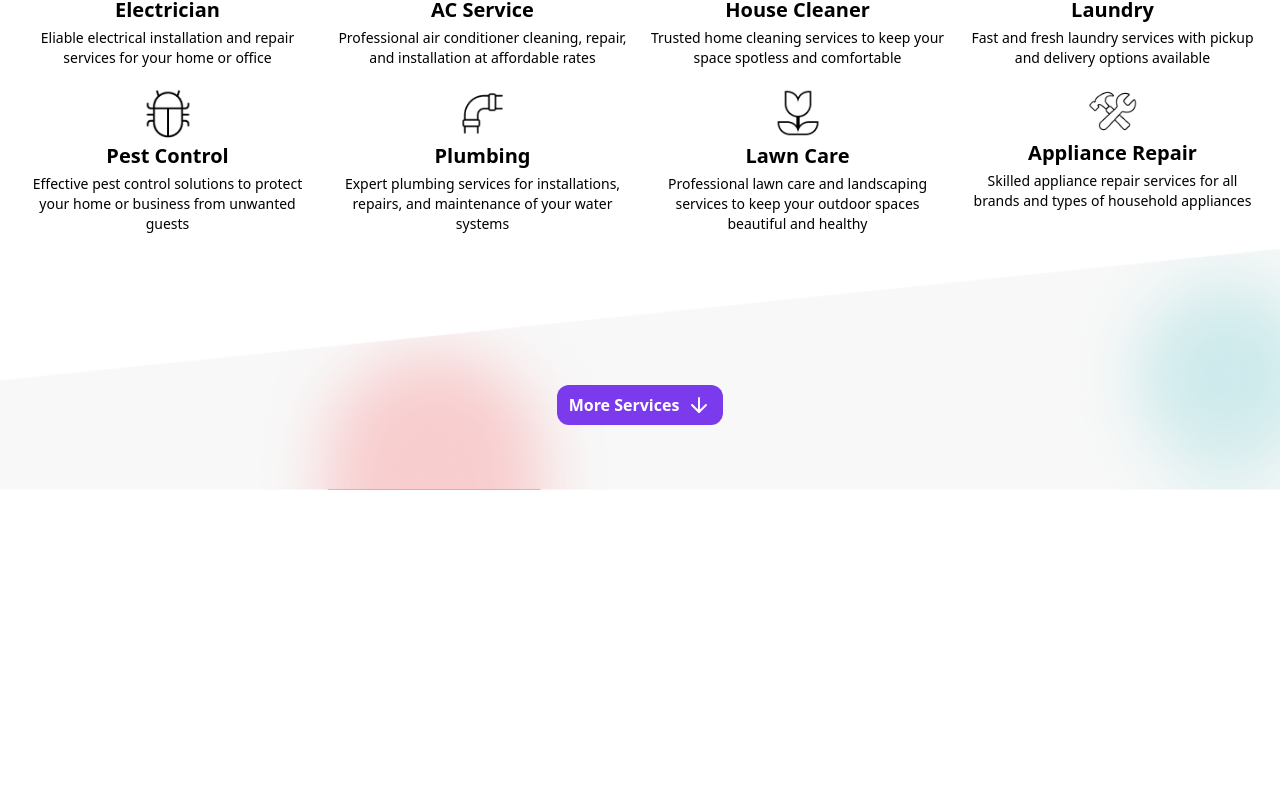
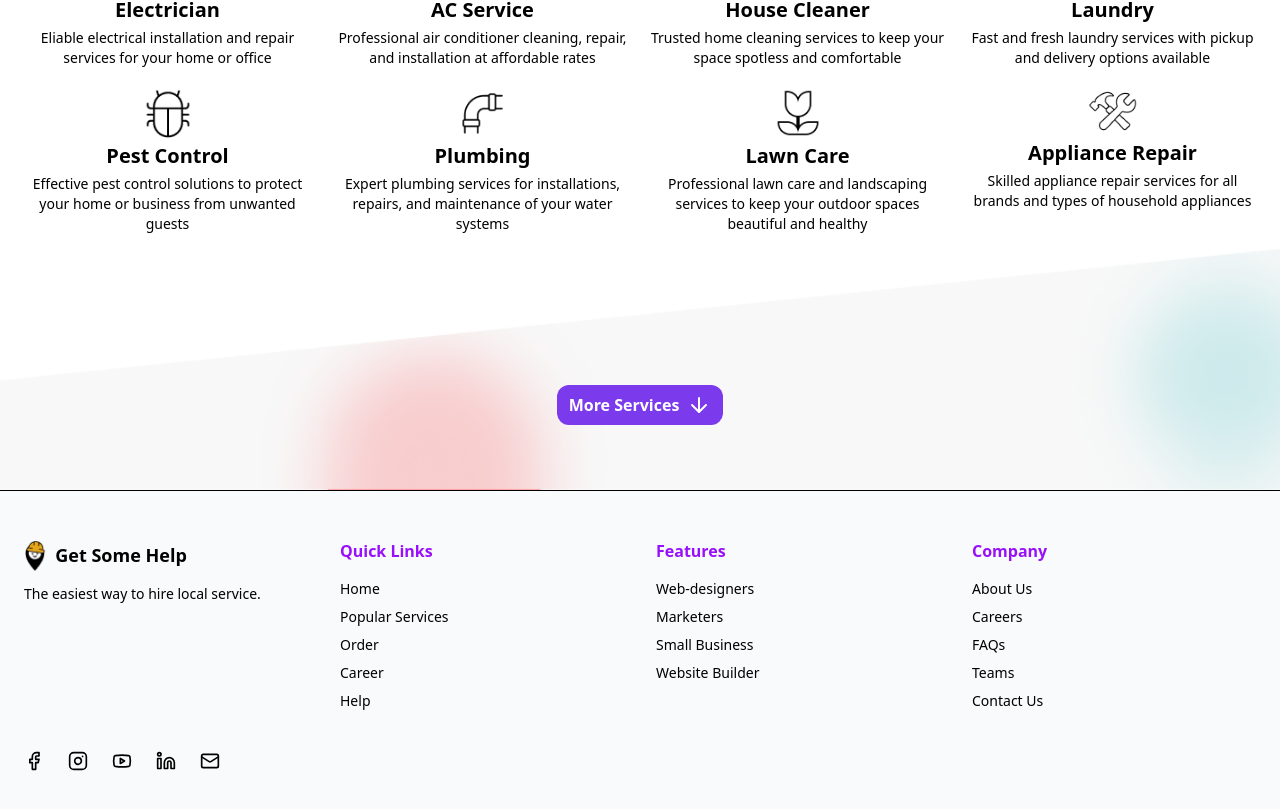
Before and after one commit to JasonEvan/GetSomeHelp, a React (Vite) app in the folder frontend/: page / in a window 1280 px wide. Shown: the part 1110-1919 px from the top of the page. Before the commit the page ends 1600 px from the top, so only its background shows below. Built offline with nearby package versions, Linux system fonts and the light colour scheme; no server answers.

Commit message:
add footer on home page

```diff
--- /dev/null
+++ b/frontend/src/layout/Footer.tsx
@@ -0,0 +1,135 @@
+import { Facebook, Instagram, Youtube, Linkedin, Mail } from "lucide-react";
+import { Link } from "react-router-dom";
+
+export default function Footer() {
+  return (
+    <footer className="bg-gray-50 border-t">
+      <div className="max-w-7xl mx-auto px-6 py-12">
+        <div className="grid grid-cols-1 md:grid-cols-4 gap-8">
+          <div>
+            <div className="flex items-center gap-2 mb-3">
+              <img
+                src="/img/icons/logo.png"
+                alt="Logo"
+                className="h-8 w-auto"
+              />
+              <Link to="/" className="text-lg font-semibold">
+                Get Some Help
+              </Link>
+            </div>
+
+            <p className="font-roboto font-normal text-[14px] text-black">
+              The easiest way to hire local service.
+            </p>
+          </div>
+
+          <div>
+            <h4 className="font-semibold mb-4 text-purple-600">Quick Links</h4>
+            <ul className="space-y-2 text-sm">
+              <li>
+                <a href="#" className="text-black hover:text-purple-600">
+                  Home
+                </a>
+              </li>
+              <li>
+                <a href="#" className="text-black hover:text-purple-600">
+                  Popular Services
+                </a>
+              </li>
+              <li>
+                <a href="#" className="text-black hover:text-purple-600">
+                  Order
+                </a>
+              </li>
+              <li>
+                <a href="#" className="text-black hover:text-purple-600">
+                  Career
+                </a>
+              </li>
+              <li>
+                <a href="#" className="text-black hover:text-purple-600">
+                  Help
+                </a>
+              </li>
+            </ul>
+          </div>
+
+          <div>
+            <h4 className="font-semibold mb-4 text-purple-600">Features</h4>
+            <ul className="space-y-2 text-sm">
+              <li>
+                <a href="#" className="text-black hover:text-purple-600">
+                  Web-designers
+                </a>
+              </li>
+              <li>
+                <a href="#" className="text-black hover:text-purple-600">
+                  Marketers
+                </a>
+              </li>
+              <li>
+                <a href="#" className="text-black hover:text-purple-600">
+                  Small Business
+                </a>
+              </li>
+              <li>
+                <a href="#" className="text-black hover:text-purple-600">
+                  Website Builder
+                </a>
+              </li>
+            </ul>
+          </div>
+
+          <div>
+            <h4 className="font-semibold mb-4 text-purple-600">Company</h4>
+            <ul className="space-y-2 text-sm">
+              <li>
+                <a href="#" className="text-black hover:text-purple-600">
+                  About Us
+                </a>
+              </li>
+              <li>
+                <a href="#" className="text-black hover:text-purple-600">
+                  Careers
+                </a>
+              </li>
+              <li>
+                <a href="#" className="text-black hover:text-purple-600">
+                  FAQs
+                </a>
+              </li>
+              <li>
+                <a href="#" className="text-black hover:text-purple-600">
+                  Teams
+                </a>
+              </li>
+              <li>
+                <a href="#" className="text-black hover:text-purple-600">
+                  Contact Us
+                </a>
+              </li>
+            </ul>
+          </div>
+        </div>
+
+        <div className="mt-10 flex justify-start gap-6 text-black">
+          <a href="#" className="hover:text-purple-600">
+            <Facebook size={20} />
+          </a>
+          <a href="#" className="hover:text-purple-600">
+            <Instagram size={20} />
+          </a>
+          <a href="#" className="hover:text-purple-600">
+            <Youtube size={20} />
+          </a>
+          <a href="#" className="hover:text-purple-600">
+            <Linkedin size={20} />
+          </a>
+          <a href="#" className="hover:text-purple-600">
+            <Mail size={20} />
+          </a>
+        </div>
+      </div>
+    </footer>
+  );
+}
--- a/frontend/src/pages/Home.tsx
+++ b/frontend/src/pages/Home.tsx
@@ -1,6 +1,7 @@
 import { ArrowDown } from "lucide-react";
 import services from "../utils/services";
 import { Link } from "react-router-dom";
+import Footer from "../layout/Footer";
 
 export default function Home() {
   return (
@@ -52,6 +53,7 @@ export default function Home() {
           More Services <ArrowDown />
         </Link>
       </section>
+      <Footer />
 
       {/* {{-- <section className="bg-[linear-gradient(to_bottom,#EFEFEF_0%,#A0E7E7_57%,#56E3E3_100%)] h-full">
             The easiest way to hire local service
```
